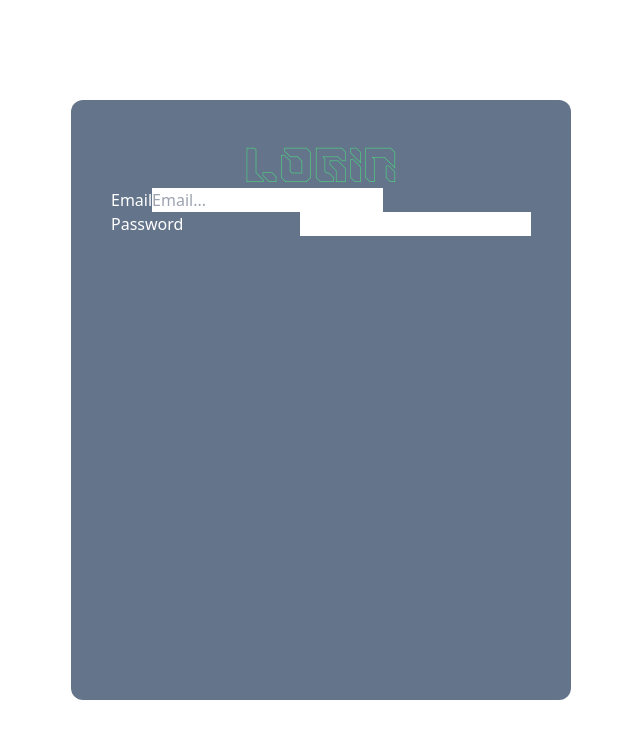
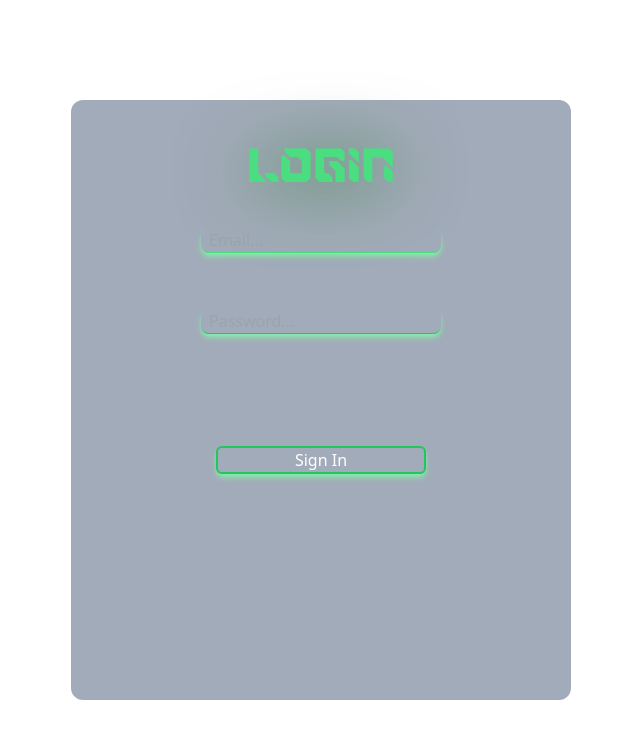
Before and after one commit to LegenB/ChatWaves, a React (Create React App) app in the folder frontend-chatwaves/: page / in a window 1280 px wide. Shown: the top 738 px of the page, without its empty margins (319-959 px from the left). Built offline with nearby package versions, Linux system fonts and the light colour scheme; a web font is replaced by a local one.

Commit message:
Login Initial Design

```diff
--- a/frontend-chatwaves/src/Components/LoginForm/LoginForm.jsx
+++ b/frontend-chatwaves/src/Components/LoginForm/LoginForm.jsx
@@ -3,20 +3,16 @@ import React from 'react'
 export const LoginForm = () => {
     return (
         <div className='flex justify-center items-center'>
-            <div className='h-[600px] w-[500px] bg-slate-500 rounded-xl flex justify-center p-10'>
+            <div className='h-[600px] w-[500px] bg-slate-500 bg-opacity-60 rounded-xl flex justify-center p-10'>
                 <div className='w-full h-full'>
-                    <h1 className='text-center font-Saiba-Outline text-5xl text-green-400'>Login</h1>
+                    <h1 className='text-center font-Saiba text-5xl drop-shadow-[0_5px_35px_rgba(40,119,48,1)] text-green-400 mb-10'>Login</h1>
                     <div>
-                    <form className=''>
-                        <label htmlFor='' className='' >Email</label>
-                        <input type="email" placeholder='Email...' />
+                        <form className='text-center'>
+                            <input type="email" placeholder="Email..." className='w-60 shadow-md shadow-green-300 border-b rounded-lg px-2 border-green-400 bg-transparent focus:outline-none'/>
+                            <input type="password" placeholder="Password..." className='w-60 shadow-md shadow-green-300 mt-14 border-b rounded-lg px-2 border-green-500 bg-transparent focus:outline-none'/>
 
-
-                        <div className='flex justify-between'>
-                            <label htmlFor="Password">Password</label>
-                            <input type="password" />
-                        </div>
-                    </form>
+                            <button className='w-6/12 h-7 mt-28 rounded-md border-2 bg-transparent border-green-500 shadow-md shadow-green-300'>Sign In</button>
+                        </form>
 
                     </div>
                 </div>
```
